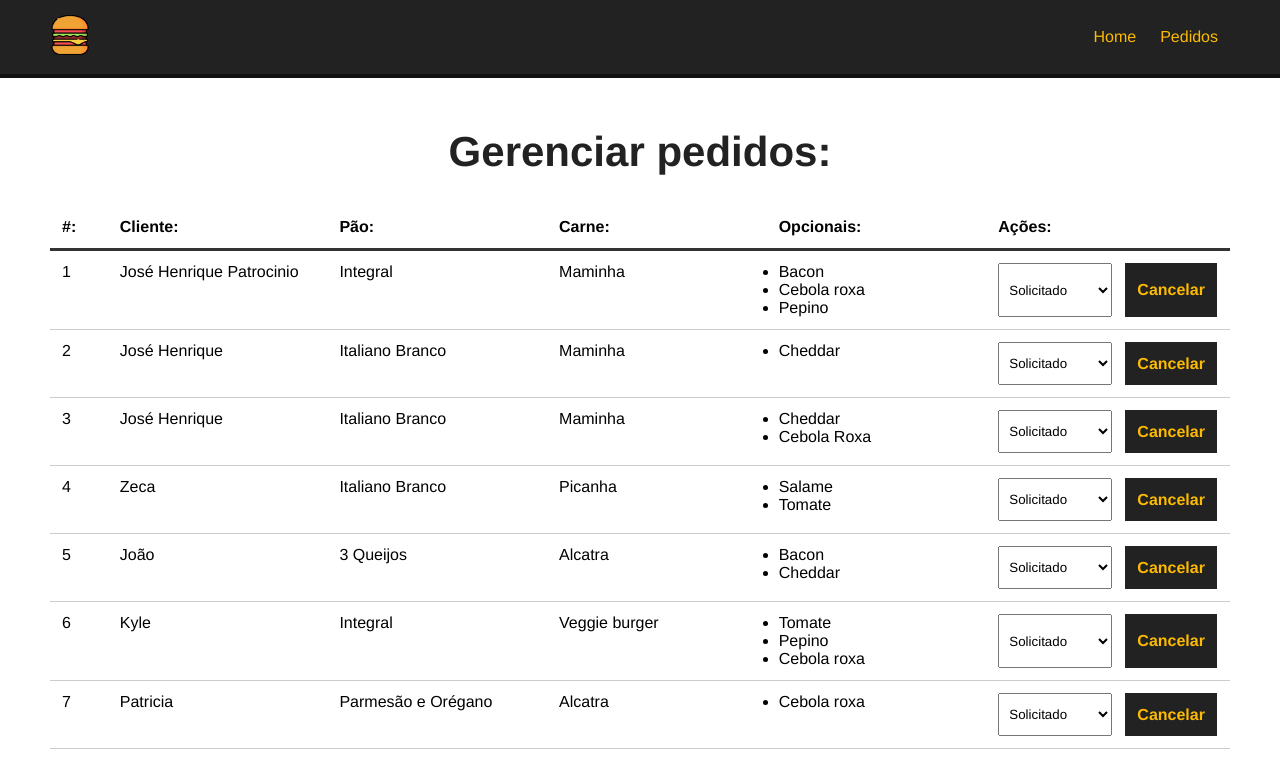
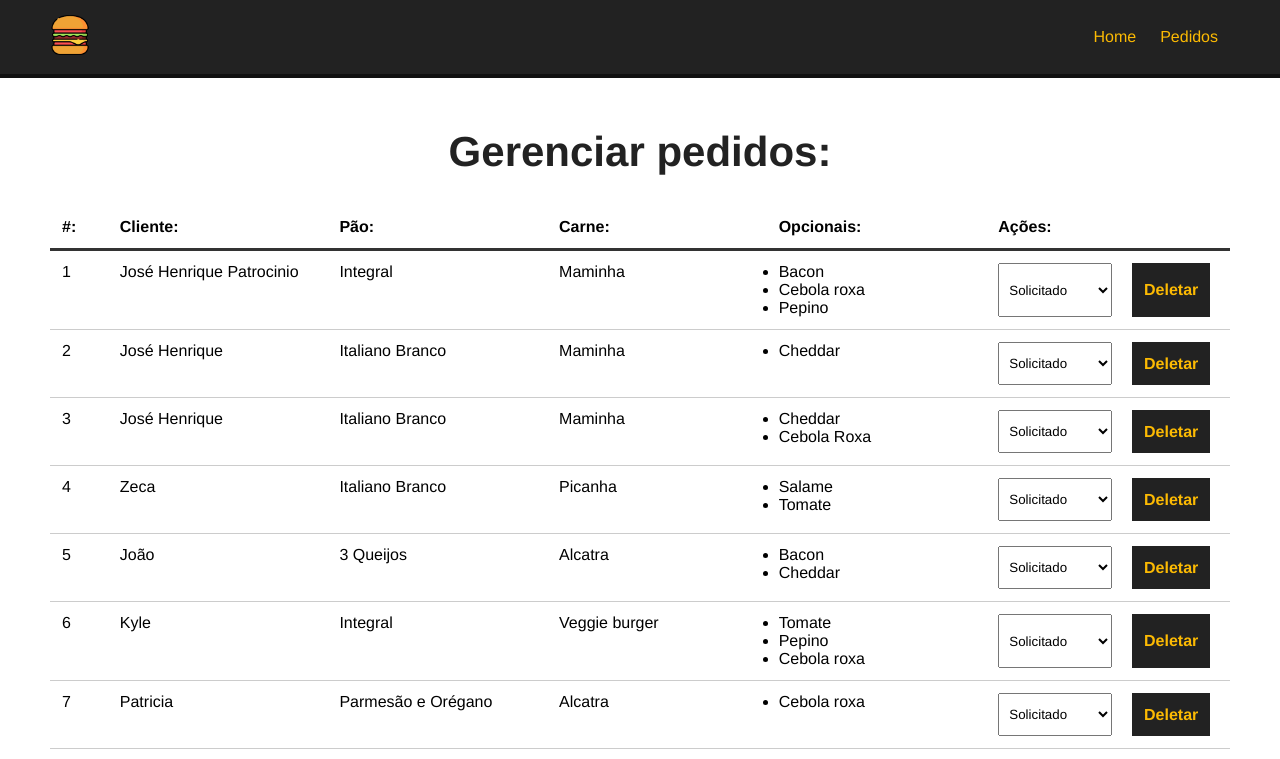
Before and after one commit to JoseHenriquePatrocinio/makeyourburger, a Vue app: page /pedidos in a window 1280 px wide. Shown: the top 759 px of the page. Built offline with nearby package versions, Linux system fonts and the light colour scheme; data requests are answered from the project's data file.

Commit message:
feat: remover pedidos do sistema

```diff
--- a/src/components/Dashboard.vue
+++ b/src/components/Dashboard.vue
@@ -18,7 +18,7 @@
                 <div>{{ burger.carne }}</div>
                 <div>
                     <ul>
-                        <li v-for="(opcional,index) in burger.opcionais" :key="index">{{ opcional }}</li>
+                        <li v-for="(opcional, index) in burger.opcionais" :key="index">{{ opcional }}</li>
                     </ul>
                 </div>
                 <select name="status" id="status">
@@ -27,7 +27,7 @@
                         {{ s.tipo }}
                     </option>
                 </select>
-                <button class="delete-btn">Cancelar</button>
+                <button class="delete-btn" @click="deleteBurger(burger.id)">Deletar</button>
             </div>
         </div>
     </div>
@@ -51,12 +51,22 @@ export default {
 
             this.getStatus();
         },
-        async getStatus(){
-
+        async getStatus() {
             const req = await fetch("http://localhost:3000/status");
             const data = await req.json();
             this.status = data;
 
+        },
+        async deleteBurger(id) {
+            const confirmDelete = window.confirm("Realmente deseja excluir o pedido?")
+
+            if (confirmDelete) {
+                const req = await fetch(`http://localhost:3000/burgers/${id}`, {
+                    method: "DELETE"
+                });
+            }
+
+            this.getPedidos();
         }
     },
     mounted() {
```
